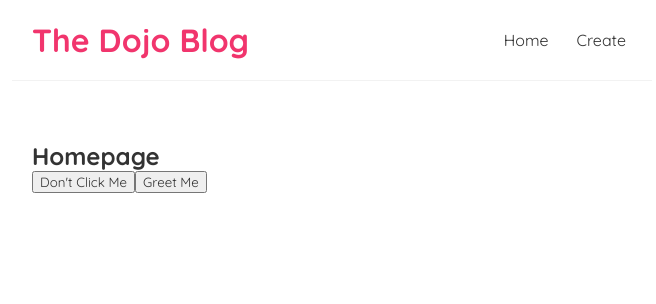
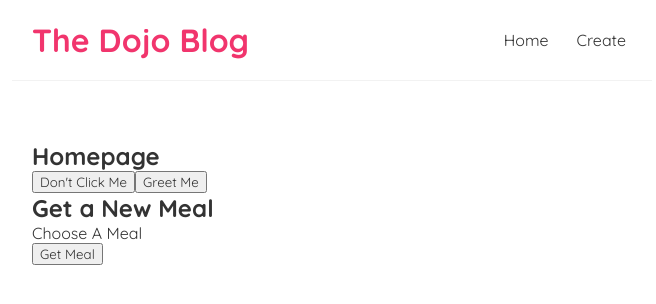
Before and after one commit to romannjoroge/ReactTutorial, a React (Create React App) app: page / in a window 1280 px wide. Shown: the top 304 px of the page, without its empty margins (308-964 px from the left). Built offline with nearby package versions, Linux system fonts and the light colour scheme.

Commit message:
State of components

```diff
--- a/src/Home.js
+++ b/src/Home.js
@@ -1,4 +1,7 @@
+import { useState } from "react";
+
 function Home(){
+    const [meal, setMeal] = useState('Choose A Meal');
 
     function clickEvent(){
         console.log("I'm ticklish stop clicking me");
@@ -9,6 +12,10 @@ function Home(){
         console.log(e);
     }
 
+    function changeMeal(){
+        setMeal('Ugali');
+    }
+
     return (
         <div className="home">
             <h2>Homepage</h2>
@@ -16,6 +23,9 @@ function Home(){
             <button onClick={ (e) => {
                 greetMe('Roman', e);
             } }>Greet Me</button>
+            <h2>Get a New Meal</h2>
+            <p>{ meal }</p>
+            <button onClick={ changeMeal }>Get Meal</button>
         </div>
     );
 }
```
